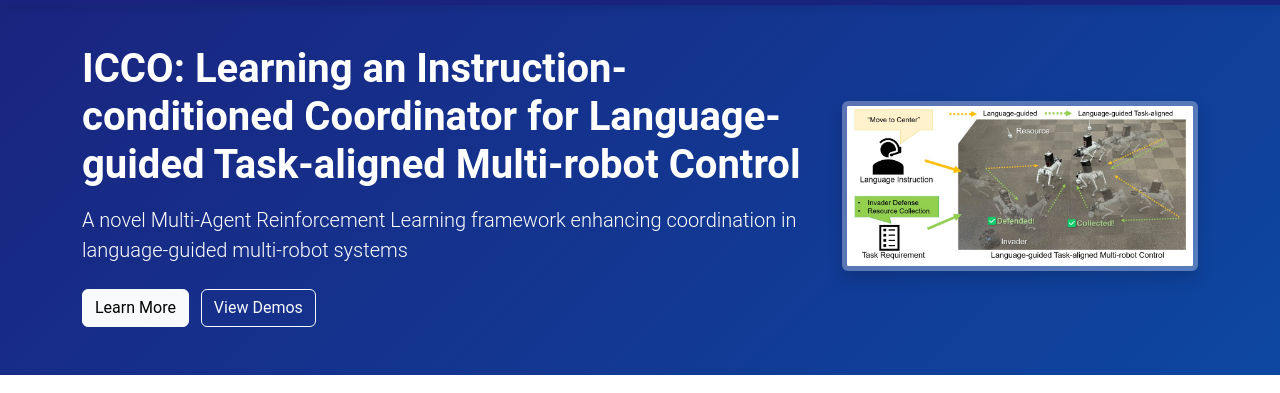
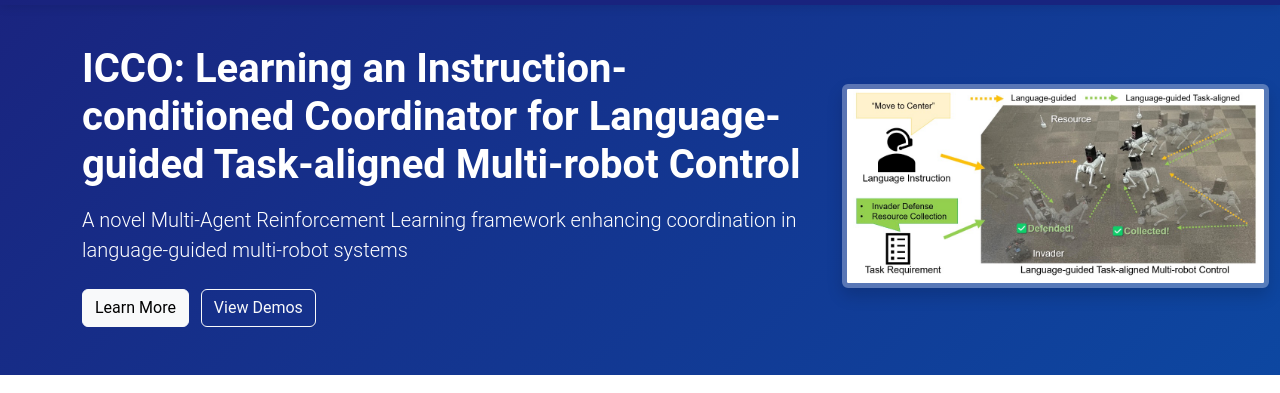
Before and after one commit to yanoyoshiki/ICCO, a plain HTML site: page index.html in a window 1280 px wide. Shown: the part 51-444 px from the top of the page. Drawn offline with nearby package versions, Linux system fonts and the light colour scheme.

Commit message:
Update index.html

```diff
--- a/index.html
+++ b/index.html
@@ -453,7 +453,7 @@
                     </div>
                 </div>
                 <div class="col-lg-4 d-none d-lg-block">
-                    <img src="imgs/frame.png" alt="ICCO System" class="img-fluid rounded shadow" style="border: 5px solid rgba(255,255,255,0.3);">
+                    <img src="imgs/frame.png" alt="ICCO System" class="img-fluid rounded shadow" style="border: 5px solid rgba(255,255,255,0.3); max-width: 120%;">
                 </div>
             </div>
         </div>
```
